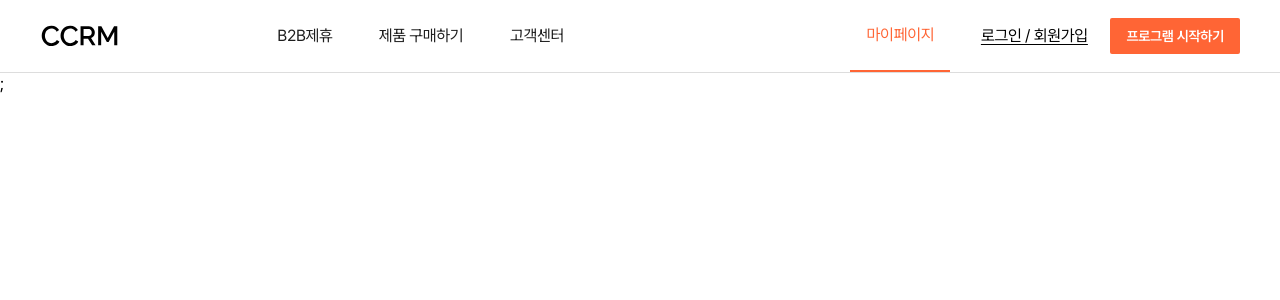
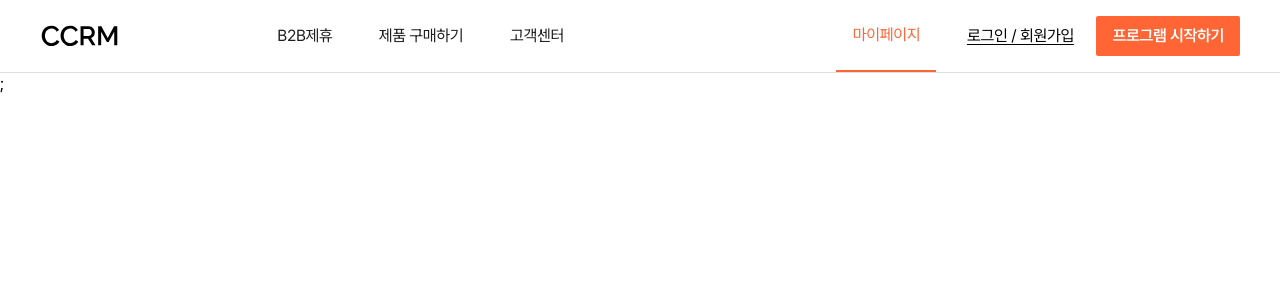
Before and after one commit to SnoopyKim/CCRM-deploy, a Next.js app: page /my-page/member in a window 1280 px wide. Shown: the top 300 px of the page. Built offline with nearby package versions, Linux system fonts and the light colour scheme.

Commit message:
Button 컴포넌트 추가

```diff
--- a/app/(routes)/(main)/_components/main-nav/index.tsx
+++ b/app/(routes)/(main)/_components/main-nav/index.tsx
@@ -3,6 +3,7 @@ import React from "react";
 import MainNavItem from "./nav-item";
 import Link from "next/link";
 import AuthButton from "./auth-button.";
+import { SecondaryLinkButton } from "@/app/_components/Button";
 
 export default function MainNav() {
   return (
@@ -21,11 +22,11 @@ export default function MainNav() {
         <div className="flex flex-row items-center">
           <MainNavItem href="/my-page">마이페이지</MainNavItem>
           <AuthButton />
-          <Link href={"/dashboard"}>
-            <div className="rounded-sm bg-sub-1 text-grayscale-14 text-sm px-4 py-2 font-semibold">
-              프로그램 시작하기
-            </div>
-          </Link>
+          <SecondaryLinkButton
+            link="/program"
+            text="프로그램 시작하기"
+            fontSize={14}
+          />
         </div>
       </div>
     </div>
--- /dev/null
+++ b/app/_components/Button/index.ts
@@ -0,0 +1,6 @@
+export { default as PrimaryButton } from "./primary";
+export { default as PrimaryLinkButton } from "./primary-link";
+export { default as SecondaryButton } from "./secondary";
+export { default as SecondaryLinkButton } from "./secondary-link";
+export { default as TertiaryButton } from "./tertiary";
+export { default as TertiaryLinkButton } from "./tertiary-link";
--- /dev/null
+++ b/app/_components/Button/primary-link.tsx
@@ -0,0 +1,33 @@
+import clsx from "clsx";
+import Link from "next/link";
+
+export default function PrimaryLinkButton({
+  link,
+  text,
+  width = -1,
+  fontSize = 16,
+  disabled = false,
+}: {
+  link: string;
+  text: string;
+  width?: number;
+  fontSize?: number;
+  disabled?: boolean;
+}) {
+  return (
+    <Link
+      href={link}
+      className={clsx(
+        `rounded-sm text-grayscale-14 text-[${fontSize}px] px-4 py-2 hover:bg-main-3`,
+        {
+          [`w-${width}px`]: width !== -1,
+          "bg-main-2": !disabled,
+          "bg-grayscale-7": disabled,
+          "pointer-events-none": disabled,
+        }
+      )}
+    >
+      {text}
+    </Link>
+  );
+}
--- /dev/null
+++ b/app/_components/Button/primary.tsx
@@ -0,0 +1,32 @@
+"use client";
+
+import clsx from "clsx";
+
+export default function PrimaryButton({
+  text,
+  width = -1,
+  fontSize = 16,
+  disabled = false,
+  onClick = () => {},
+}: {
+  text: string;
+  width?: number;
+  fontSize?: number;
+  disabled?: boolean;
+  onClick?: () => void;
+}) {
+  return (
+    <div
+      onClick={onClick}
+      className={clsx(
+        `rounded-sm bg-main-2 text-grayscale-14 text-[${fontSize}px] px-4 py-2 hover:bg-main-3`,
+        {
+          [`w-${width}px`]: width !== -1,
+          "pointer-events-none": disabled,
+        }
+      )}
+    >
+      {text}
+    </div>
+  );
+}
--- /dev/null
+++ b/app/_components/Button/secondary-link.tsx
@@ -0,0 +1,31 @@
+import clsx from "clsx";
+import Link from "next/link";
+
+export default function SecondaryLinkButton({
+  link,
+  text,
+  width = -1,
+  fontSize = 16,
+  disabled = false,
+}: {
+  link: string;
+  text: string;
+  width?: number;
+  fontSize?: number;
+  disabled?: boolean;
+}) {
+  return (
+    <Link
+      href={link}
+      className={clsx(
+        `rounded-sm bg-sub-1 text-grayscale-14 text-[${fontSize}px] px-4 py-2 font-semibold`,
+        {
+          [`w-[${width}px]`]: width !== -1,
+          "pointer-events-none": disabled,
+        }
+      )}
+    >
+      {text}
+    </Link>
+  );
+}
--- /dev/null
+++ b/app/_components/Button/secondary.tsx
@@ -0,0 +1,32 @@
+"use client";
+
+import clsx from "clsx";
+
+export default function SecondaryButton({
+  text,
+  width = -1,
+  fontSize = 16,
+  disabled = false,
+  onClick = () => {},
+}: {
+  text: string;
+  width?: number;
+  fontSize?: number;
+  disabled?: boolean;
+  onClick?: () => void;
+}) {
+  return (
+    <div
+      onClick={onClick}
+      className={clsx(
+        `rounded-sm bg-sub-1 text-grayscale-14 text-[${fontSize}px] px-4 py-2 font-semibold`,
+        {
+          [`w-${width}px`]: width !== -1,
+          "pointer-events-none": disabled,
+        }
+      )}
+    >
+      {text}
+    </div>
+  );
+}
--- /dev/null
+++ b/app/_components/Button/tertiary-link.tsx
@@ -0,0 +1,31 @@
+import clsx from "clsx";
+import Link from "next/link";
+
+export default function TertiaryLinkButton({
+  link,
+  text,
+  width = -1,
+  fontSize = 16,
+  disabled = false,
+}: {
+  link: string;
+  text: string;
+  width?: number;
+  fontSize?: number;
+  disabled?: boolean;
+}) {
+  return (
+    <Link
+      href={link}
+      className={clsx(
+        `rounded-sm bg-sub-2 text-grayscale-14 text-[${fontSize}px] px-4 py-2 font-semibold`,
+        {
+          [`w-${width}px`]: width !== -1,
+          "pointer-events-none": disabled,
+        }
+      )}
+    >
+      {text}
+    </Link>
+  );
+}
--- /dev/null
+++ b/app/_components/Button/tertiary.tsx
@@ -0,0 +1,32 @@
+"use client";
+
+import clsx from "clsx";
+
+export default function TertiaryButton({
+  text,
+  width = -1,
+  fontSize = 16,
+  disabled = false,
+  onClick = () => {},
+}: {
+  text: string;
+  width?: number;
+  fontSize?: number;
+  disabled?: boolean;
+  onClick?: () => void;
+}) {
+  return (
+    <div
+      onClick={onClick}
+      className={clsx(
+        `rounded-sm bg-sub-2 text-grayscale-14 text-[${fontSize}px] px-4 py-2 font-semibold`,
+        {
+          [`w-${width}px`]: width !== -1,
+          "pointer-events-none": disabled,
+        }
+      )}
+    >
+      {text}
+    </div>
+  );
+}
```
